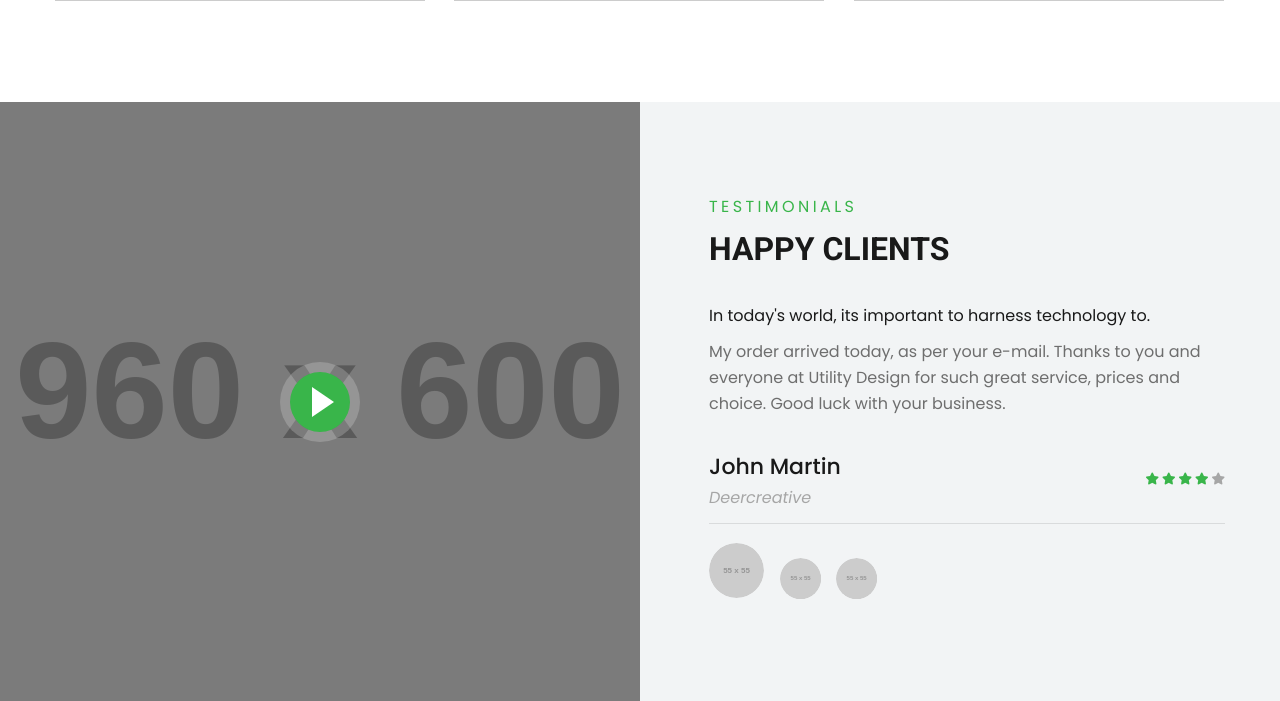
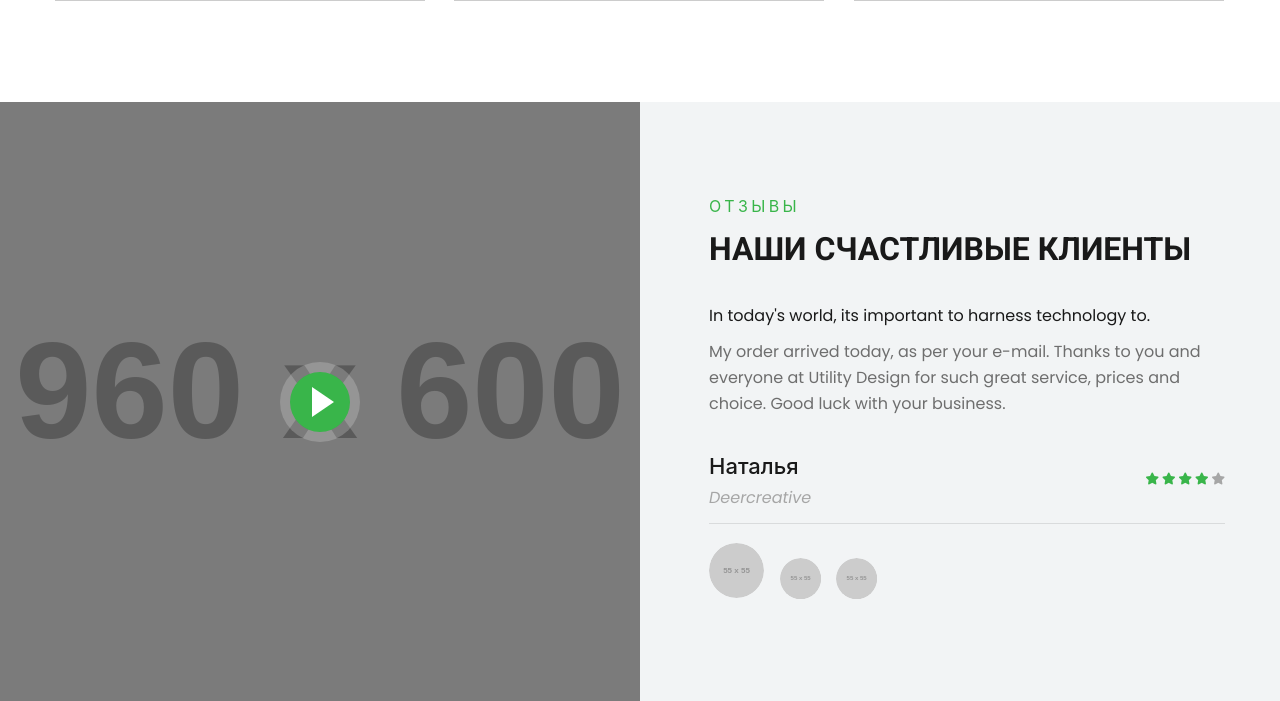
Before and after one commit to checkago/MebelIvan, a Django app: page / in a window 1280 px wide. Shown: the part 3572-4273 px from the top of the page. Run offline with Django 5.2, Linux system fonts and the light colour scheme; data comes from the database, SQL or seed files in the repository; grey boxes labelled with a size stand in for pictures from a placeholder-image service; parts of the project's set-up code (start-up, migrations or seed data) failed here and were passed over; some libraries are stand-ins or nearby versions; some web fonts are replaced.

Commit message:
second commit

```diff
--- a/templates/index.html
+++ b/templates/index.html
@@ -359,8 +359,8 @@
                             <!-- blockH -->
                             <h2 class="text-uppercase blockH font-weight-bold mb-0">
                                 <!-- hTitle -->
-                                <strong class="font-weight-normal hTitle d-block fontBase">Testimonials</strong>
-                                <span class="d-block">Happy Clients</span>
+                                <strong class="font-weight-normal hTitle d-block fontBase">Отзывы</strong>
+                                <span class="d-block">Наши счастливые клиенты</span>
                             </h2>
                         </header>
                         <!-- testimonialSingleSlider -->
@@ -376,7 +376,7 @@
                                     <div class="d-flex align-items-start justify-content-between align-items-center">
                                         <!-- cite -->
                                         <cite class="wrap d-block text-left">
-                                            <strong class="h3 d-block text-capitalize"><a href="javascript:void(0);">John Martin</a></strong>
+                                            <strong class="h3 d-block text-capitalize"><a href="javascript:void(0);">Наталья</a></strong>
                                             <em class="h5 d-block font-weight-normal">Deercreative</em>
                                         </cite>
                                         <!-- ratingStarList -->
@@ -401,7 +401,7 @@
                                     <div class="d-flex align-items-start justify-content-between align-items-center">
                                         <!-- cite -->
                                         <cite class="wrap d-block text-left">
-                                            <strong class="h3 d-block text-capitalize"><a href="javascript:void(0);">Martin</a></strong>
+                                            <strong class="h3 d-block text-capitalize"><a href="javascript:void(0);">Александр</a></strong>
                                             <em class="h5 d-block font-weight-normal">Ceo-Deercreative</em>
                                         </cite>
                                         <!-- ratingStarList -->
@@ -426,7 +426,7 @@
                                     <div class="d-flex align-items-start justify-content-between align-items-center">
                                         <!-- cite -->
                                         <cite class="wrap d-block text-left">
-                                            <strong class="h3 d-block text-capitalize"><a href="javascript:void(0);">John</a></strong>
+                                            <strong class="h3 d-block text-capitalize"><a href="javascript:void(0);">ООО "Арго"</a></strong>
                                             <em class="h5 d-block font-weight-normal">Ceo</em>
                                         </cite>
                                         <!-- ratingStarList -->
```
